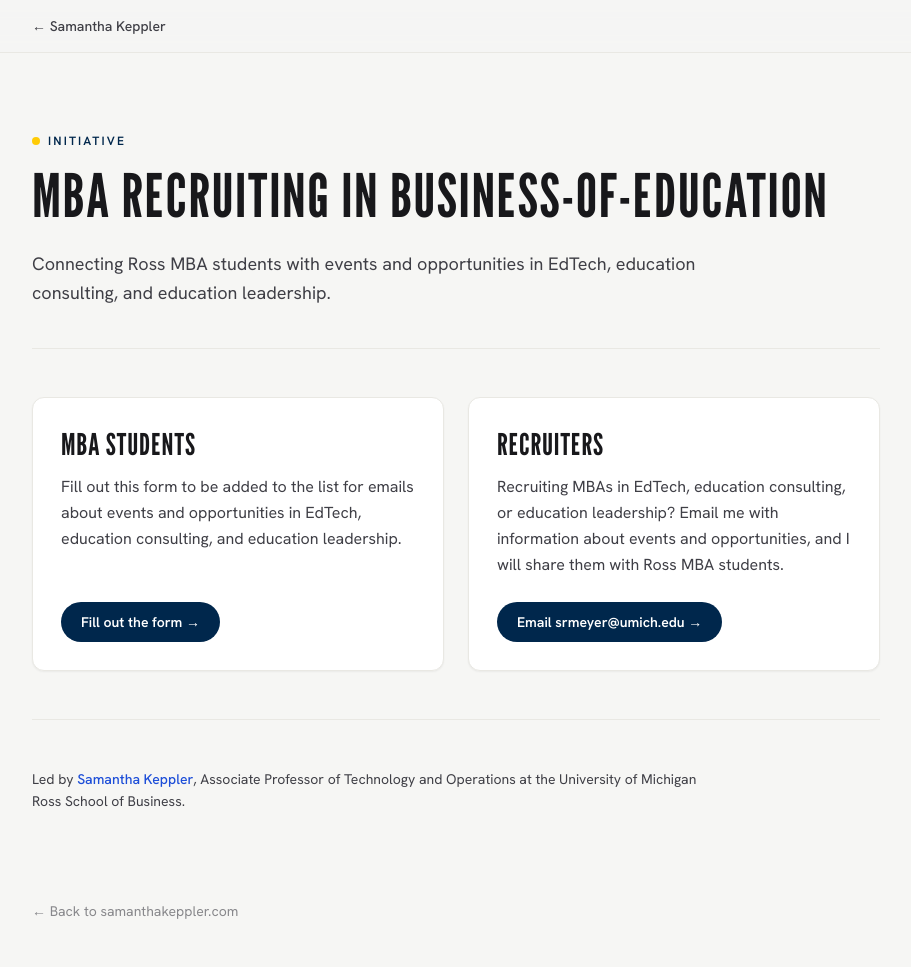
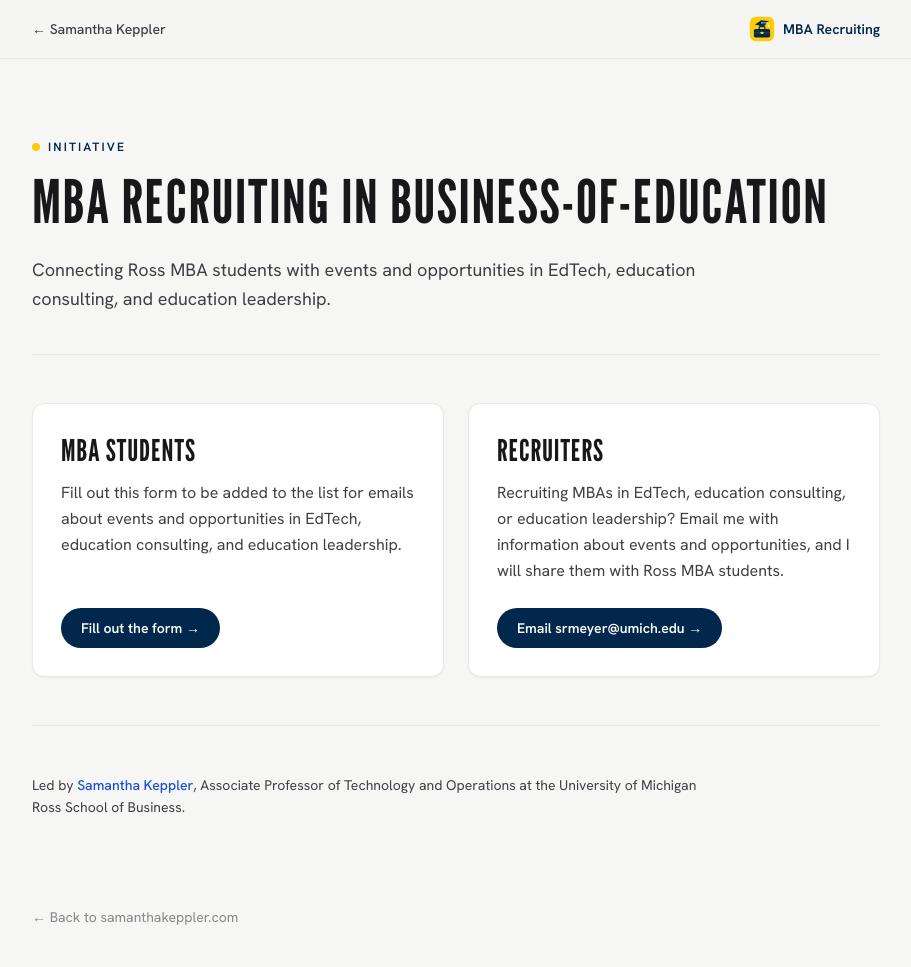
Before and after one commit to samkeppler-ops/personal-website, a plain HTML site: page mba-recruiting/index.html in a window 1280 px wide. Shown: the whole page, without its empty margins (184-1095 px from the left). Drawn offline with nearby package versions, Linux system fonts and the light colour scheme.

Commit message:
icon for MBA recruiting
icon

```diff
--- a/mba-recruiting/index.html
+++ b/mba-recruiting/index.html
@@ -3,7 +3,7 @@
 <head>
   <meta charset="UTF-8" />
   <meta name="viewport" content="width=device-width, initial-scale=1.0" />
-  <link rel="icon" href="../favicon.svg" type="image/svg+xml" />
+  <link rel="icon" href="logo.svg" type="image/svg+xml" />
   <title>MBA Recruiting in Business-of-Education — Samantha Keppler</title>
   <meta name="description" content="Sign-up form for Ross MBA students interested in events and opportunities in EdTech, education consulting, and education leadership. Recruiters can email event and opportunity information. Led by Samantha Keppler, University of Michigan Ross School of Business." />
 
@@ -43,6 +43,10 @@
   <header class="sticky top-0 z-30 border-b border-ink-100 bg-ink-50/90 backdrop-blur">
     <div class="mx-auto flex max-w-4xl items-center justify-between px-6 py-4">
       <a href="../#initiatives" class="text-sm font-medium text-ink-700 transition hover:text-wolverine">&larr; Samantha Keppler</a>
+      <span class="flex items-center gap-2">
+        <img src="logo.svg" alt="" width="26" height="26" />
+        <span class="text-sm font-semibold text-wolverine">MBA&nbsp;Recruiting</span>
+      </span>
     </div>
   </header>
 
```
Also changed, not shown: index.html (+2 -1 lines), mba-recruiting/logo.svg (added).
